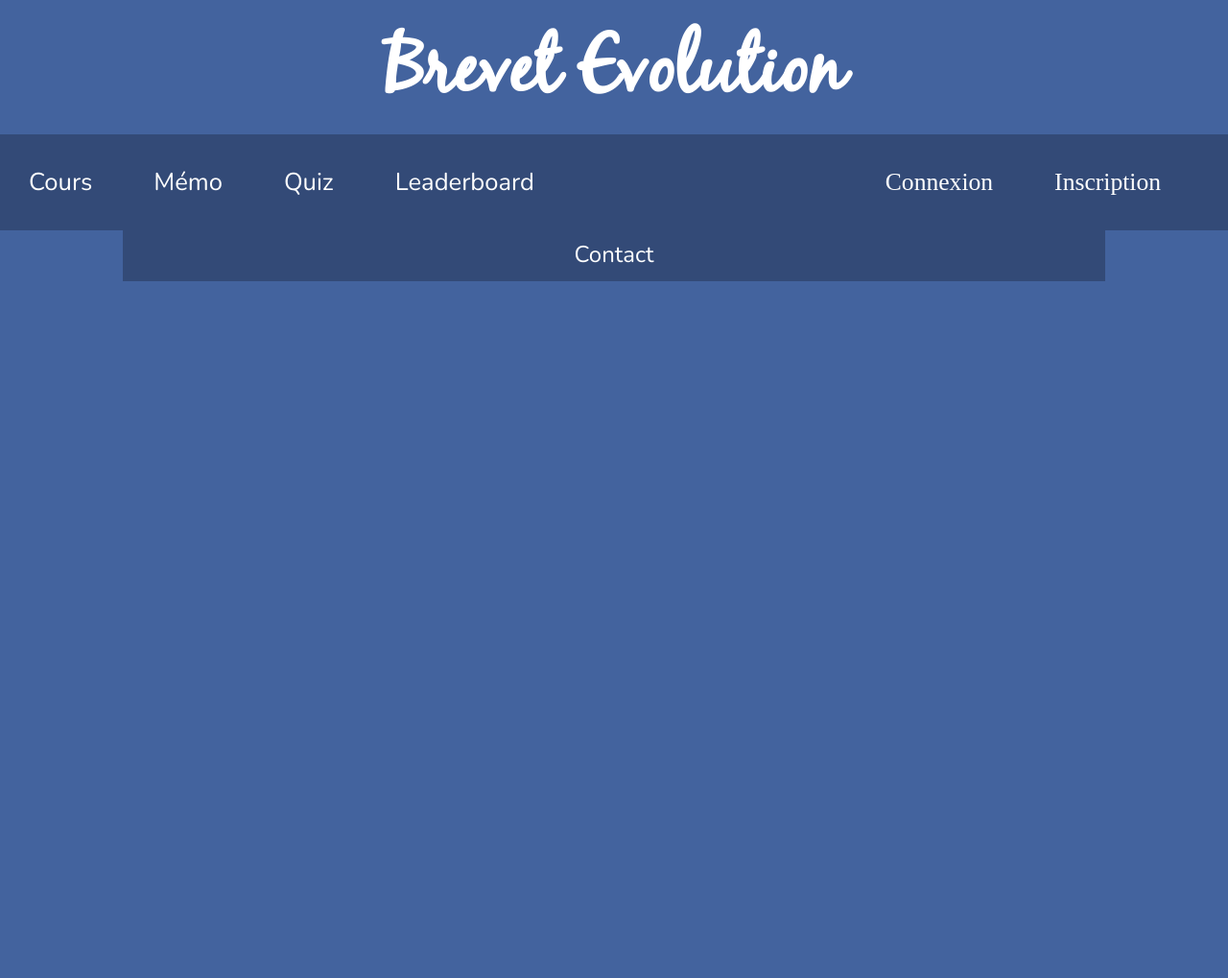
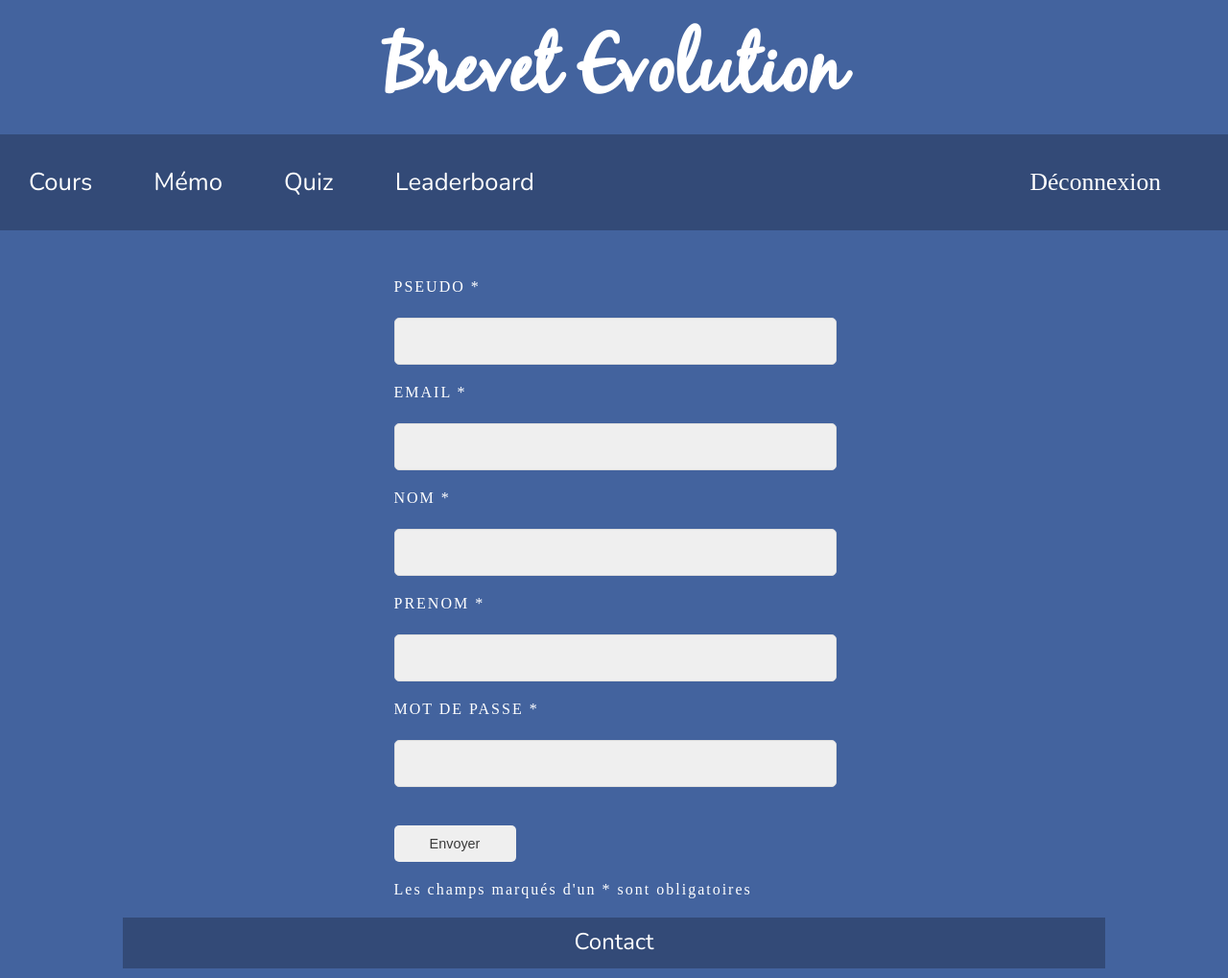
Before and after one commit to cmarquay/evolution, a PHP site: page /inscription.php in a window 1280 px wide. Shown: the whole page at 96% size. Before the commit the page ends 293 px from the top, so only its background shows below. Run offline with PHP 8.4, Linux system fonts and the light colour scheme; the visitor is signed in with stand-in values (Sample User, id 1); some libraries are stand-ins or nearby versions; some web fonts are replaced.

Commit message:
Add Inscription/Connexion

```diff
--- a/BDDevolution-test.sql
+++ b/BDDevolution-test.sql
@@ -9,7 +9,7 @@ USE BDDevolution;
 -- Table `Individu`
 -- -----------------------------------------------------
 CREATE TABLE IF NOT EXISTS `Individu` (
-  `Identifient` INT NOT NULL AUTO_INCREMENT,
+  `Identifiant` INT NOT NULL AUTO_INCREMENT,
   `Pseudo` VARCHAR(48) NOT NULL,
   `Email` VARCHAR(128) NOT NULL,
   `Nom` VARCHAR(128) NOT NULL,
@@ -33,7 +33,7 @@ CREATE TABLE IF NOT EXISTS `Individu` (
   `Volumes` INT NOT NULL DEFAULT 0,
   `Score` INT NOT NULL DEFAULT 0,
   UNIQUE INDEX `MotDePasse_IdMDP_UNIQUE` (`MotDePasse` ASC),
-  PRIMARY KEY (`Identifient`),
+  PRIMARY KEY (`Identifiant`),
   UNIQUE INDEX `Pseudo_UNIQUE` (`Pseudo` ASC),
   UNIQUE INDEX `Email_UNIQUE` (`Email` ASC))
 ENGINE = InnoDB;
--- /dev/null
+++ b/Site Web/connexion_base.php
@@ -0,0 +1,15 @@
+<?php
+    $connexion=connexionPDO("localhost","root","","bddevolution");
+
+    function connexionPDO($hote,$username,$mdp,$bd) {
+        try {
+            $connex= new PDO('mysql:host='.$hote.';dbname='.$bd, $username, $mdp);
+            $connex->exec("SET CHARACTER SET utf8"); //Gestion des accents
+            return $connex;
+        } catch(Exception $e) {
+            echo 'Erreur : ' . $e->getMessage() . '<br />';
+            echo 'N° : ' . $e->getCode();
+            return null;
+        }
+    }
+?>
--- a/Site Web/contact.php
+++ b/Site Web/contact.php
@@ -4,7 +4,7 @@
 ?>
 <main id="contact">
 
-<div class="contact">
+<div class="formulaire">
     <form method="post" action="index.php">
 
         <label>Nom</label>
--- a/Site Web/css/style1.css
+++ b/Site Web/css/style1.css
@@ -260,8 +260,6 @@ header nav ul>li:hover:before, header nav ul>li:focus:before, header nav ul>li:a
 /*****************************************************************
 ********************* COURS **************************************
 *****************************************************************/
-
-
 
 
 
@@ -533,7 +531,6 @@ span.frac > sub {
 
 
 
-
 /** MISE EN PAGE DU FOOTER **/
 
 footer {
@@ -558,26 +555,26 @@ footer p a {
 
 /** PAGE CONTACT **/
 
-.contact {
+.formulaire {
     width: 576px;
-    margin: 0 auto;
+    margin: auto;
     margin-top: 50px;
     margin-bottom: 20px;
 }
 
-.contact form {
-    margin: 0 auto;
+.formulaire form {
+    margin: auto;
     width: 459px;
 }
 
-.contact label {
+.formulaire label, .formulaire p {
     display: block;
     color: white;
     letter-spacing: 2px;
     margin-top: 20px;
 }
 
-.contact input, textarea {
+.formulaire input, textarea {
     width:439px;
 	height:27px;
 	background:#efefef;
@@ -596,7 +593,7 @@ textarea {
 }
 
 input:focus, textarea:focus {
-    border:2.5px solid #ED5153;
+    border: 2px solid #ED5153;
 }
 
 #submit {
@@ -615,13 +612,11 @@ input:focus, textarea:focus {
 .envoi {
     display: inline-block;
     color: black;
-    letter-spacing: 0.5px;
     font-weight: bold;
     background-color: #dedede;
     font-size: 1.3em;
     width: 400px;
     height: 100px;
-    border: 0.1px solid;
     text-align: center;
     -moz-border-radius:5px;
     -webkit-border-radius:5px;
--- a/Site Web/header.php
+++ b/Site Web/header.php
@@ -9,6 +9,10 @@
 
 <!-- Creative Commons Attribution 3.0 France -->
 <!-- http://creativecommons.org/licenses/by/3.0/fr/legalcode -->
+<?php
+    $sessionActive=0;
+    include_once("session.php");
+?>
 
 <!DOCTYPE html>
 <head>
@@ -17,18 +21,18 @@
     <meta name="robots" content="index, follow">
     <meta name="author" content="Brillet Camille, Fillon Aurélien, Foissac Nicola, Hanotel Guillaume, Henry-Brûlé Raphaël, Marquay Christian"/>
     <meta name="viewport" content="width=device-width, initial-scale=1" />
-    <!---- STYLE 1 ---->
-    <link title="css1" rel="stylesheet" href="css/min.style1.css"/>
-    <!---- INSERTION DE LA POLICE "Nunito" ---->
+    <!-- STYLE 1 -->
+    <link title="css1" rel="stylesheet" href="css/style1.css"/>
+    <!-- INSERTION DE LA POLICE "Nunito" -->
     <link href='https://fonts.googleapis.com/css?family=Nunito' rel='stylesheet' type='text/css'>
-    <!---- INSERTION DE LA POLICE "Sevillana" ---->
+    <!-- INSERTION DE LA POLICE "Sevillana" -->
     <link href='https://fonts.googleapis.com/css?family=Sevillana' rel='stylesheet' type='text/css'>
 </head>
 <body>
 <header>
     <a href="index.php"><h1>Brevet Evolution</h1></a>
 
-    <!---- MENU DE NAVIGATION ---->
+    <!-- MENU DE NAVIGATION -->
     <nav>
         <ul>
 
@@ -37,12 +41,19 @@
             <li><a href="#">Quiz</a></li>
             <li><a href="#">Leaderboard</a></li>
 
-            <!---- CONNEXION/INSCRIPTION ---->
-
-            <div>
-                <li><a href="#">Connexion</a></li>
-                <li><a href="inscription.php">Inscription</a></li>
-            </div>
+            <!-- CONNEXION/INSCRIPTION -->
+            <?php
+                if($sessionActive) {
+                    echo "<div>";
+                    echo "<li><a href=\"deconnexion.php\">Déconnexion</a></li>";
+                    echo "</div>";
+                } else {
+                    echo "<div>";
+                    echo "<li><a href=\"connexion.php\">Connexion</a></li>";
+                    echo "<li><a href=\"inscription.php\">Inscription</a></li>";
+                    echo "</div>";
+                }
+            ?>
 
         </ul>
     </nav>
@@ -51,7 +62,7 @@
 
 
 
-           <!---- MENU COURS ---->
+           <!-- MENU COURS -->
 
     <div id="SousListe1" class="nav1">
         <ul>
@@ -63,7 +74,7 @@
 
 
 
-    <!---- COURS ALGEBRE ---->
+    <!-- COURS ALGEBRE -->
     <div id="SousListeAlgèbre" class="nav2">
         <ul>
                 <li id="NotionFonction"><a href="notion_fonction.php">Notion de fonction</a></li>
@@ -76,7 +87,6 @@
                 <li id="Equations"><a href="equations_inequations.php">Équations et inéquations du premier degré</a></li>
         </ul>
     </div>
-    <!------------------------------>
 
 
 
--- a/Site Web/inscription.php
+++ b/Site Web/inscription.php
@@ -1,8 +1,69 @@
 <?php
     $titre = "Inscription";
+    include_once("connexion_base.php");
+    include_once("utile.php");
     include_once("header.php");
+
+    $probleme="";
+
+    //Traitement des variables POST
+    if(isset($_POST["send"])) {
+        if(isset($_POST["pseudo"]) && isset($_POST["email"]) && isset($_POST["nom"]) && isset($_POST["prenom"]) && isset($_POST["motDePasse"]) &&
+            !empty($_POST["pseudo"]) && !empty($_POST["email"]) && !empty($_POST["nom"]) && !empty($_POST["prenom"]) && !empty($_POST["motDePasse"])) {
+            if(VerifierAdresseMail($_POST["email"])) {
+                $pseudo = addslashes(htmlEntities($_POST["pseudo"]));
+                $email = stripSlashes(htmlEntities($_POST["email"]));
+                $nom = addslashes(htmlEntities($_POST["nom"]));
+                $prenom = addslashes(htmlEntities($_POST["prenom"]));
+                $motDePasse = md5(addslashes(htmlEntities($_POST["motDePasse"])));
+                if(!MailDansBase($email)) {
+                    //On ajoute à la bdd l'utilisateur
+                    $sql = "INSERT INTO individu VALUES('','$pseudo','$email','$nom','$prenom','$motDePasse'";
+                    if(isset($_POST["avatar"]) && !empty($_POST["avatar"])) {
+                        $sql .= "";
+                    }
+                    $sql .= ",'','','','','','','','','','','','','','','','','');";
+                    $resultat = $connexion->query($sql);
+                    //Fonction d'envoi du mail
+                    $headers = "MIME-Version: 1.0\r\n";
+                    $headers .= "Content-type: text/html; charset=iso-8859-1";
+                    $sujet = addslashes(htmlentities("Inscription sur BrevetEvolution"));
+                    $message = "<html><head><title>Confirmation d'inscription au site BrevetEvolution</title></head>
+                                <body><p>Bonjour,</p><p>Vous venez de vous inscrire sur le site BrevetEvolution,\nMerci pour votre confiance !</p><p>Vous pouvez maintenant vous connecter sur le site avec votre pseudo et votre mot de passe.</p></body></html>";
+                    mail($email,"Inscription sur BrevetEvolution",$message,$headers);
+                    header("Location:connexion.php");
+                } else {
+                    $probleme = "Cette adresse mail est déja dans la base de données";
+                }
+            } else {
+                $probleme = "Email incorrect";
+            }
+        } else {
+            echo "<script type=\"text/javascript\">";
+            echo "alert('Veuillez complétez les champs marqués d'un *');";
+            echo "window.history.back();";
+            echo "</script>";
+        }
+    }
 ?>
 
+<div class="formulaire">
+    <form enctype="multipart/form-data" method="post" action="inscription.php">
+        <p><label for="edtPseudo" id="idPseudo">PSEUDO *</label></p>
+        <p><input type="text" id="edtPseudo" name="pseudo" required /></p>
+        <p><label for="edtEmail" id="idEmail">EMAIL *</label></p>
+        <p><input type="email" id="edtEmail" name="email" required /></p>
+        <p><label for="edtNom" id="idNom">NOM *</label></p>
+        <p><input type="text" id="edtNom" name="nom" required /></p>
+        <p><label for="edtPrenom" id="idPrenom">PRENOM *</label></p>
+        <p><input type="text" id="edtPrenom" name="prenom" required /></p>
+        <p><label for="edtMotDePasse" id="idMotDePasse">MOT DE PASSE *</label></p>
+        <p><input type="password" id="edtMotDePasse" name="motDePasse" required /></p>
+        <p class="submit"><input type="submit" id="submit" name="send" value="Envoyer" /></p>
+        <p>Les champs marqués d'un * sont obligatoires</p>
+        <?php echo "<p>".$probleme."</p>"; ?>
+    </form>
+</div>
 
 <?php
     include_once("footer.php");
--- /dev/null
+++ b/Site Web/session.php
@@ -0,0 +1,6 @@
+<?php
+    session_start();
+    if(isset($_SESSION) && !empty($_SESSION)) {
+        $sessionActive=1;
+    }
+?>
--- /dev/null
+++ b/Site Web/utile.php
@@ -0,0 +1,21 @@
+<?php
+    function VerifierAdresseMail($adresse) {
+        $Syntaxe='#^[\w.-]+@[\w.-]+\.[a-zA-Z]{2,6}$#';
+        if(preg_match($Syntaxe,$adresse)) {
+            return true;
+        } else {
+            return false;
+        }
+    }
+
+    function MailDansBase($email) {
+        $sql = "SELECT * FROM individu WHERE Email='$email'";
+        $resultat = connexionPDO("localhost","root","","bddevolution")->query($sql);
+        $info = $resultat->fetchAll(PDO::FETCH_ASSOC);
+        if($info!=null) {
+            return true;
+        } else {
+            return false;
+        }
+    }
+?>
```
Also changed, not shown: Site Web/connexion.php (+47 -12 lines), Site Web/deconnexion.php (added, +7 -0 lines), Site Web/README.md (deleted).
